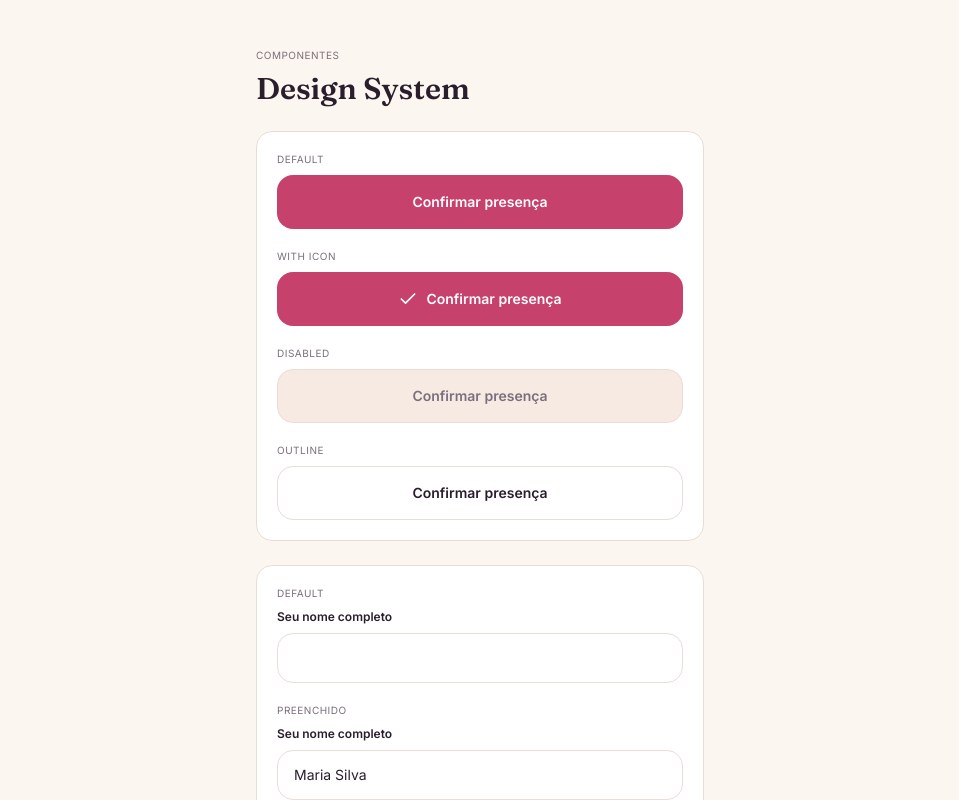
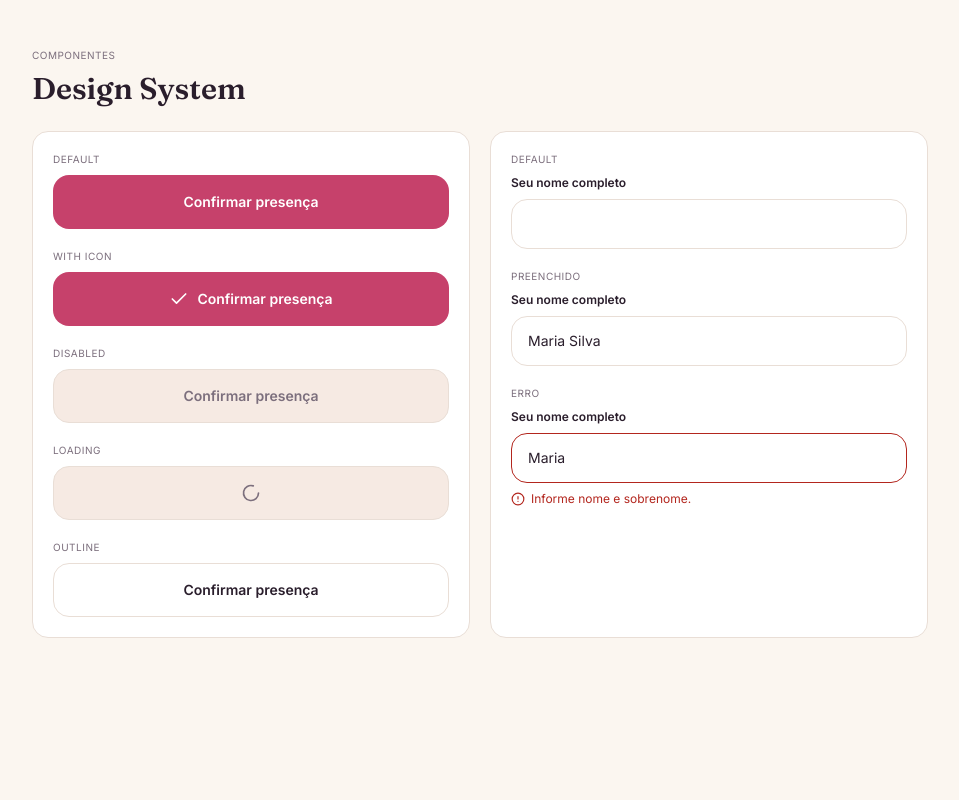
Before and after one commit to ClodoaldoDantas/be-there, a Nuxt app: page /design-system in a window 1280 px wide. Shown: the top 800 px of the page, without its empty margins (160-1119 px from the left). Built offline with nearby package versions, Linux system fonts and the light colour scheme.

Commit message:
feat: Add loading state support to BaseButton component
BaseButton now accepts `isLoading` and `disabled` props. When loading,
displays an animated spinner and disables interaction.

```diff
--- a/app/components/BaseButton.vue
+++ b/app/components/BaseButton.vue
@@ -1,17 +1,26 @@
 <template>
   <button
     :type="type"
+    :disabled="isLoading || disabled"
     class="cursor-pointer inline-flex w-full items-center justify-center gap-2 rounded-2xl border p-4 text-sm font-semibold transition-colors disabled:cursor-not-allowed disabled:border-line disabled:bg-soft disabled:text-muted"
     :class="[variantClasses[variant], customClass]"
   >
-    <slot />
+    <LoaderCircle
+      v-if="isLoading"
+      class="size-5 animate-spin"
+    />
+    <slot v-else />
   </button>
 </template>
 
 <script setup lang="ts">
+import { LoaderCircle } from '@lucide/vue'
+
 interface BaseButtonProps {
   variant?: 'solid' | 'outline'
   type?: 'button' | 'submit'
+  isLoading?: boolean
+  disabled?: boolean
   class?: string
 }
 
@@ -20,5 +29,5 @@ const variantClasses = {
   outline: 'border-line bg-white text-ink hover:bg-soft'
 }
 
-const { variant = 'solid', type = 'button', class: customClass } = defineProps<BaseButtonProps>()
+const { variant = 'solid', type = 'button', isLoading = false, disabled = false, class: customClass } = defineProps<BaseButtonProps>()
 </script>
--- a/app/pages/design-system.vue
+++ b/app/pages/design-system.vue
@@ -1,6 +1,6 @@
 <template>
   <section class="min-h-dvh w-full bg-bg px-4 py-12">
-    <div class="mx-auto flex w-full max-w-md flex-col gap-6">
+    <div class="mx-auto flex w-full max-w-4xl flex-col gap-6">
       <header class="flex flex-col gap-2">
         <span class="font-sans text-[10px] uppercase tracking-wider text-muted">
           Componentes
@@ -10,15 +10,13 @@
         </h1>
       </header>
 
-      <div class="flex flex-col gap-5 rounded-2xl border border-line bg-white p-5">
+      <div class="flex flex-row gap-5">
+        <div class="flex flex-1 flex-col gap-5 rounded-2xl border border-line bg-white p-5">
           <div class="flex flex-col gap-2">
             <span class="font-sans text-[10px] uppercase tracking-wider text-muted">
               default
             </span>
-          <BaseButton
-            type="submit"
-            aria-label="Confirmar presença"
-          >
+            <BaseButton type="submit">
               Confirmar presença
             </BaseButton>
           </div>
@@ -29,7 +27,6 @@
             </span>
             <BaseButton
               type="submit"
-            aria-label="Confirmar presença"
             >
               <Check class="size-5" />
               Confirmar presença
@@ -47,6 +44,15 @@
 
           <div class="flex flex-col gap-2">
             <span class="font-sans text-[10px] uppercase tracking-wider text-muted">
+              loading
+            </span>
+            <BaseButton :is-loading="true">
+              Confirmar presença
+            </BaseButton>
+          </div>
+
+          <div class="flex flex-col gap-2">
+            <span class="font-sans text-[10px] uppercase tracking-wider text-muted">
               outline
             </span>
             <BaseButton variant="outline">
@@ -55,7 +61,7 @@
           </div>
         </div>
 
-      <div class="flex flex-col gap-5 rounded-2xl border border-line bg-white p-5">
+        <div class="flex flex-1 flex-col gap-5 rounded-2xl border border-line bg-white p-5">
           <div class="flex flex-col gap-2">
             <span class="font-sans text-[10px] uppercase tracking-wider text-muted">
               default
@@ -91,6 +97,7 @@
           </div>
         </div>
       </div>
+    </div>
   </section>
 </template>
 
```
Lines whose indentation alone changed are shown as unchanged.
